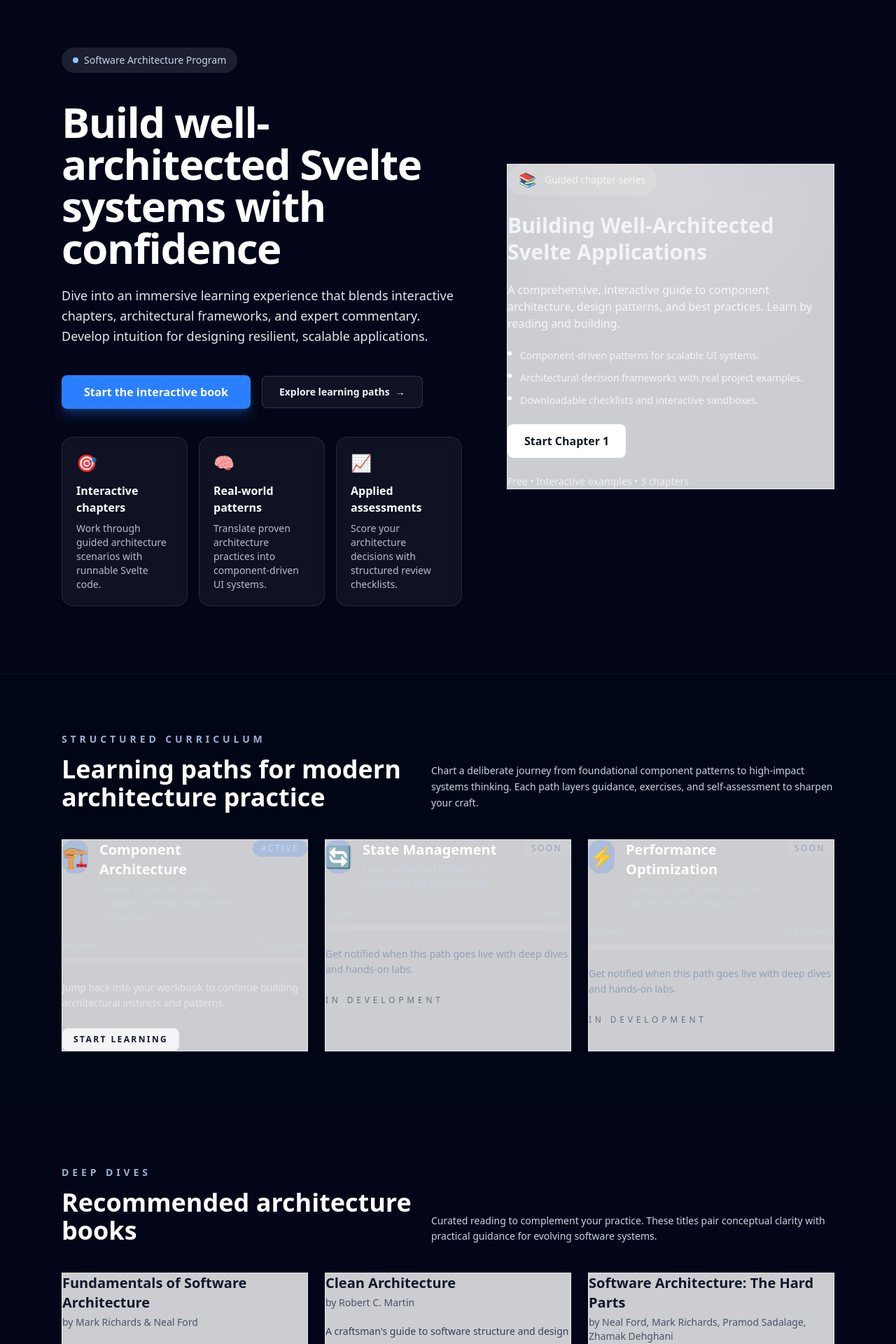
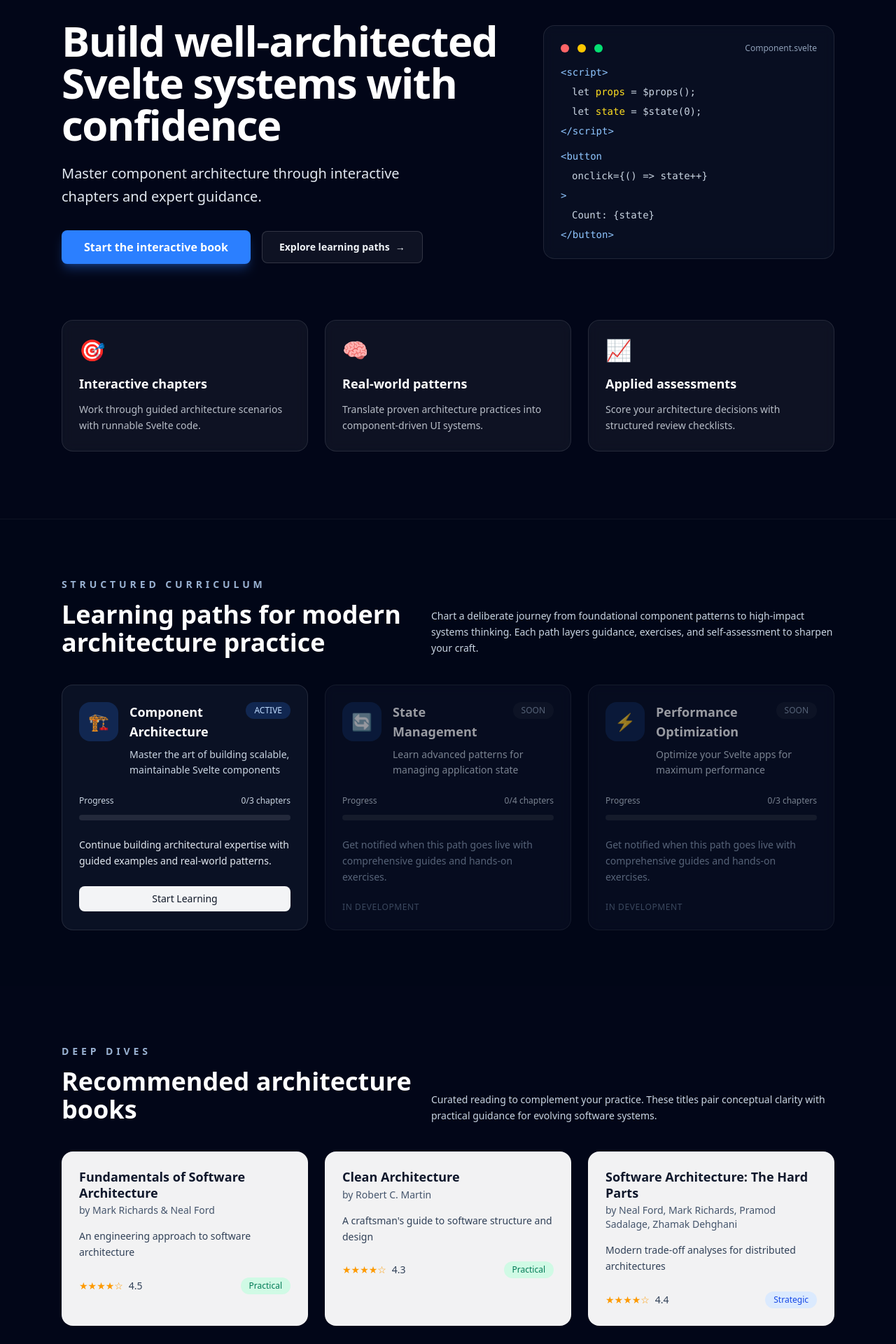
Before and after one commit to grzlz/vandeley, a SvelteKit app: page /architecture in a window 1280 px wide. Shown: the part 100-2020 px from the top of the page at 70% size. Built offline with nearby package versions, Linux system fonts and the light colour scheme.

Commit message:
Automatic deploy

```diff
--- a/src/lib/layouts/BookLayout.svelte
+++ b/src/lib/layouts/BookLayout.svelte
@@ -29,35 +29,35 @@
     const base =
       'flex items-center gap-2 px-4 py-2 rounded-lg transition-all whitespace-nowrap focus-visible:outline-none focus-visible:ring-2 focus-visible:ring-blue-400 focus-visible:ring-offset-1';
     if (isActiveChapter(chapter)) {
-      return `${base} bg-blue-100 text-blue-700 font-medium`;
+      return `${base} bg-blue-500/20 text-blue-300 font-medium`;
     }
     if (chapter.disabled) {
-      return `${base} text-gray-400 cursor-not-allowed`;
+      return `${base} text-slate-500 cursor-not-allowed`;
     }
-    return `${base} text-gray-600 hover:bg-gray-100`;
+    return `${base} text-slate-300 hover:bg-white/10`;
   };
 
   const topNavBadgeClasses = (chapter) => {
     const base = 'w-6 h-6 rounded-full flex items-center justify-center text-xs';
     if (isActiveChapter(chapter)) {
-      return `${base} bg-blue-200 text-blue-800`;
+      return `${base} bg-blue-400 text-blue-900`;
     }
     if (chapter.disabled) {
-      return `${base} bg-gray-200 text-gray-500`;
+      return `${base} bg-slate-700 text-slate-400`;
     }
-    return `${base} bg-gray-200 text-gray-600`;
+    return `${base} bg-slate-700 text-slate-300`;
   };
 
   const tableOfContentsClasses = (chapter) => {
     const base =
       'w-full text-left px-3 py-2 rounded-lg transition-all text-sm focus-visible:outline-none focus-visible:ring-2 focus-visible:ring-blue-400 focus-visible:ring-offset-1';
     if (isActiveChapter(chapter)) {
-      return `${base} bg-blue-50 text-blue-700 font-medium border-l-2 border-blue-500`;
+      return `${base} bg-blue-500/20 text-blue-300 font-medium border-l-2 border-blue-400`;
     }
     if (chapter.disabled) {
-      return `${base} text-gray-400 cursor-not-allowed`;
+      return `${base} text-slate-500 cursor-not-allowed`;
     }
-    return `${base} text-gray-600 hover:bg-gray-50`;
+    return `${base} text-slate-300 hover:bg-white/10`;
   };
 
   const currentChapterIndex = $derived(() => {
@@ -85,26 +85,26 @@
   }
 </script>
 
-<div class="min-h-screen bg-gradient-to-br from-blue-50 to-indigo-100">
+<div class="min-h-screen bg-slate-950">
   <div class="container mx-auto px-4 py-8">
     <div class="mx-auto max-w-6xl">
       <!-- Header -->
       <header class="mb-8">
         <div class="mb-6 flex flex-wrap items-center justify-between gap-4">
           <div>
-            <p class="text-xs font-semibold uppercase tracking-[0.35em] text-blue-600">Architecture Playbook</p>
-            <h1 class="mb-2 text-3xl font-bold text-gray-900">
+            <p class="text-xs font-semibold uppercase tracking-[0.35em] text-blue-400">Architecture Playbook</p>
+            <h1 class="mb-2 text-3xl font-bold text-white">
               Building Well-Architected Svelte Applications
             </h1>
-            <p class="text-gray-600">A practical guide to component architecture and design patterns</p>
+            <p class="text-slate-300">A practical guide to component architecture and design patterns</p>
           </div>
-          <a href="/architecture" class="flex items-center gap-2 text-blue-600 transition hover:text-blue-800">
+          <a href="/architecture" class="flex items-center gap-2 text-blue-400 transition hover:text-blue-300">
             ← Back to Architecture Hub
           </a>
         </div>
 
         <!-- Chapter Navigation -->
-        <nav class="rounded-xl border border-gray-200 bg-white p-4 shadow-sm">
+        <nav class="rounded-xl border border-white/10 bg-slate-900/70 p-4 backdrop-blur">
           <div class="flex items-center gap-2 overflow-x-auto">
             {#each bookChapters as chapter, index}
               <button
@@ -127,8 +127,8 @@
         <!-- Table of Contents -->
         <aside class="col-span-3">
           <div class="sticky top-8">
-            <div class="rounded-xl border border-gray-200 bg-white p-6 shadow-sm">
-              <h3 class="mb-4 font-semibold text-gray-900">Table of Contents</h3>
+            <div class="rounded-xl border border-white/10 bg-slate-900/70 p-6 backdrop-blur">
+              <h3 class="mb-4 font-semibold text-white">Table of Contents</h3>
               <nav class="space-y-2">
                 {#each bookChapters as chapter, index}
                   <button
@@ -148,16 +148,16 @@
               </nav>
 
               <!-- Reading Progress -->
-              <div class="mt-6 border-t border-gray-200 pt-6">
+              <div class="mt-6 border-t border-white/10 pt-6">
                 <div class="mb-2 flex items-center justify-between">
-                  <span class="text-sm text-gray-600">Progress</span>
-                  <span class="text-sm font-medium text-gray-900">
+                  <span class="text-sm text-slate-300">Progress</span>
+                  <span class="text-sm font-medium text-white">
                     {Math.round(((currentChapterIndex + 1) / bookChapters.length) * 100)}%
                   </span>
                 </div>
-                <div class="h-2 w-full rounded-full bg-gray-200" role="progressbar" aria-valuemin="0" aria-valuemax="100" aria-valuenow={Math.round(((currentChapterIndex + 1) / bookChapters.length) * 100)}>
+                <div class="h-2 w-full rounded-full bg-white/10" role="progressbar" aria-valuemin="0" aria-valuemax="100" aria-valuenow={Math.round(((currentChapterIndex + 1) / bookChapters.length) * 100)}>
                   <div
-                    class="h-2 rounded-full bg-blue-500 transition-all duration-300"
+                    class="h-2 rounded-full bg-blue-400 transition-all duration-300"
                     style={`width: ${((currentChapterIndex + 1) / bookChapters.length) * 100}%`}
                   ></div>
                 </div>
@@ -168,35 +168,37 @@
 
         <!-- Main Content -->
         <main class="col-span-9">
-          <article class="rounded-xl border border-gray-200 bg-white p-8 shadow-sm">
+          <article class="rounded-xl border border-white/10 bg-slate-900/70 p-8 backdrop-blur">
             <div
-              class="prose prose-lg max-w-none
-                prose-headings:text-gray-900
-                prose-p:text-gray-700 prose-p:leading-relaxed
-                prose-strong:text-gray-900
-                prose-code:bg-gray-100 prose-code:px-2 prose-code:py-1 prose-code:rounded prose-code:text-sm
-                prose-pre:bg-gray-900 prose-pre:text-gray-100
-                prose-blockquote:border-l-blue-500 prose-blockquote:bg-blue-50 prose-blockquote:p-4
-                prose-ul:text-gray-700 prose-ol:text-gray-700"
+              class="prose prose-lg max-w-none prose-invert
+                prose-headings:text-slate-100 prose-h1:text-slate-100 prose-h2:text-slate-100 prose-h3:text-slate-100
+                prose-p:text-slate-300 prose-p:leading-relaxed prose-p:!text-slate-300
+                prose-strong:text-slate-100 prose-strong:!text-slate-100
+                prose-code:bg-slate-800 prose-code:px-2 prose-code:py-1 prose-code:rounded prose-code:text-sm prose-code:text-slate-300
+                prose-pre:bg-slate-800 prose-pre:text-slate-300
+                prose-blockquote:border-l-blue-400 prose-blockquote:bg-blue-500/10 prose-blockquote:p-4 prose-blockquote:text-slate-300
+                prose-ul:text-slate-300 prose-ol:text-slate-300 prose-ul:!text-slate-300 prose-ol:!text-slate-300
+                prose-li:text-slate-300 prose-li:!text-slate-300
+                [&>*]:text-slate-300 [&_p]:!text-slate-300 [&_h1]:!text-slate-100 [&_h2]:!text-slate-100 [&_h3]:!text-slate-100 [&_li]:!text-slate-300"
             >
               {@render children()}
             </div>
 
             <!-- Chapter Navigation -->
-            <footer class="mt-12 border-t border-gray-200 pt-8">
+            <footer class="mt-12 border-t border-white/10 pt-8">
               <div class="flex flex-wrap items-center justify-between gap-4">
                 {#if prevChapter}
                   <button
                     type="button"
-                    class="flex items-center gap-2 rounded-xl bg-gray-100 px-6 py-3 transition-colors hover:bg-gray-200"
+                    class="flex items-center gap-2 rounded-xl bg-white/10 px-6 py-3 text-slate-200 transition-colors hover:bg-white/20"
                     onclick={() => navigateToChapter(prevChapter)}
                   >
                     <svg class="h-4 w-4" fill="none" stroke="currentColor" viewBox="0 0 24 24">
                       <path stroke-linecap="round" stroke-linejoin="round" stroke-width="2" d="M15 19l-7-7 7-7"></path>
                     </svg>
                     <div class="text-left">
-                      <div class="text-xs text-gray-500">Previous</div>
-                      <div class="font-medium">{prevChapter.title}</div>
+                      <div class="text-xs text-slate-400">Previous</div>
+                      <div class="font-medium text-white">{prevChapter?.title}</div>
                     </div>
                   </button>
                 {:else}
--- a/src/routes/architecture/+page.svelte
+++ b/src/routes/architecture/+page.svelte
@@ -99,7 +99,7 @@
 		></div>
 	</div>
 
-	<nav class="relative z-20 border-b border-white/10 bg-slate-950/60 backdrop-blur-xl">
+	<nav class="fixed top-0 left-0 right-0 z-50 border-b border-white/10 bg-slate-950/80 backdrop-blur-xl">
 		<div class="mx-auto flex max-w-6xl items-center justify-between px-6 py-4">
 			<div class="flex items-center gap-4">
 				<img src="/logo.png" alt="Vandeley Logo" class="h-8 w-8" />
@@ -125,24 +125,16 @@
 		</div>
 	</nav>
 
-	<section class="relative z-10 py-24">
-		<div class="mx-auto grid max-w-6xl items-center gap-16 px-6 lg:grid-cols-[1.1fr_0.9fr]">
-			<div class="space-y-10">
-				<div
-					class="inline-flex items-center gap-2 rounded-full bg-white/10 px-4 py-2 text-sm font-medium text-blue-100/90"
-				>
-					<span class="h-2 w-2 rounded-full bg-blue-300"></span>
-					Software Architecture Program
-				</div>
-
+	<section class="relative z-10 pt-32 pb-24">
+		<div class="mx-auto max-w-6xl px-6">
+			<div class="grid lg:grid-cols-[1.2fr_0.8fr] gap-16 items-center">
+				<div class="space-y-8">
 					<div class="space-y-6">
 						<h1 class="text-4xl font-bold tracking-tight text-white md:text-6xl">
 							Build well-architected Svelte systems with confidence
 						</h1>
-					<p class="max-w-2xl text-lg leading-relaxed text-slate-200">
-						Dive into an immersive learning experience that blends interactive chapters,
-						architectural frameworks, and expert commentary. Develop intuition for designing
-						resilient, scalable applications.
+						<p class="text-xl leading-relaxed text-slate-200 max-w-lg">
+							Master component architecture through interactive chapters and expert guidance.
 						</p>
 					</div>
 
@@ -164,65 +156,42 @@
 							<span aria-hidden="true">→</span>
 						</button>
 					</div>
+				</div>
 
-				<div class="grid gap-4 sm:grid-cols-3">
+				<div class="relative">
+					<div class="rounded-2xl border border-white/10 bg-slate-900/50 p-6 backdrop-blur">
+						<div class="space-y-4">
+							<div class="flex items-center gap-3">
+								<div class="h-3 w-3 rounded-full bg-red-400"></div>
+								<div class="h-3 w-3 rounded-full bg-yellow-400"></div>
+								<div class="h-3 w-3 rounded-full bg-green-400"></div>
+								<span class="ml-auto text-xs text-slate-400">Component.svelte</span>
+							</div>
+							<div class="space-y-2 text-sm font-mono">
+								<div class="text-blue-300">{'<script>'}</div>
+								<div class="text-slate-300 pl-4">let <span class="text-yellow-300">props</span> = $props();</div>
+								<div class="text-slate-300 pl-4">let <span class="text-yellow-300">state</span> = $state(0);</div>
+								<div class="text-blue-300">{'</script>'}</div>
+								<div class="mt-4 text-blue-300">{'<button'}</div>
+								<div class="text-slate-300 pl-4">onclick={'{() => state++}'}</div>
+								<div class="text-blue-300">{'>'}</div>
+								<div class="text-slate-300 pl-4">Count: {'{state}'}</div>
+								<div class="text-blue-300">{'</button>'}</div>
+							</div>
+						</div>
+					</div>
+				</div>
+			</div>
+
+			<div class="mt-20 grid gap-6 sm:grid-cols-3">
 				{#each heroHighlights as highlight}
-						<div class="rounded-2xl border border-white/10 bg-white/5 p-5 backdrop-blur">
-							<div class="text-2xl">{highlight.icon}</div>
-							<h3 class="mt-3 text-base font-semibold text-white">{highlight.title}</h3>
-							<p class="mt-2 text-sm text-slate-200/80">{highlight.description}</p>
+					<div class="rounded-2xl border border-white/10 bg-white/5 p-6 backdrop-blur hover:bg-white/10 transition-colors">
+						<div class="text-3xl mb-4">{highlight.icon}</div>
+						<h3 class="text-lg font-semibold text-white mb-3">{highlight.title}</h3>
+						<p class="text-sm text-slate-200/80 leading-relaxed">{highlight.description}</p>
 					</div>
 				{/each}
 			</div>
-			</div>
-
-			<Card
-				variant="elevated"
-				shadow="xl"
-				class="relative overflow-hidden rounded-3xl bg-gradient-to-br from-blue-500 via-indigo-500 to-purple-600 px-8 py-10 text-left text-white"
-			>
-				<div
-					class="absolute inset-0 bg-[radial-gradient(circle_at_top,_rgba(255,255,255,0.28),_transparent_60%)] opacity-60"
-				></div>
-				<div class="relative space-y-6">
-					<div
-						class="inline-flex items-center gap-3 rounded-full bg-white/15 px-4 py-2 text-sm font-medium"
-					>
-						<span class="text-xl">📚</span>
-						Guided chapter series
-					</div>
-					<h2 class="text-3xl leading-tight font-semibold">
-						Building Well-Architected Svelte Applications
-					</h2>
-					<p class="text-base text-white/85">
-						A comprehensive, interactive guide to component architecture, design patterns, and best
-						practices. Learn by reading and building.
-					</p>
-					<ul class="space-y-3 text-sm text-white/80">
-						<li class="flex items-start gap-3">
-							<span class="mt-1 h-1.5 w-1.5 rounded-full bg-white"></span>
-							Component-driven patterns for scalable UI systems.
-						</li>
-						<li class="flex items-start gap-3">
-							<span class="mt-1 h-1.5 w-1.5 rounded-full bg-white"></span>
-							Architectural decision frameworks with real project examples.
-						</li>
-						<li class="flex items-start gap-3">
-							<span class="mt-1 h-1.5 w-1.5 rounded-full bg-white"></span>
-							Downloadable checklists and interactive sandboxes.
-						</li>
-					</ul>
-					<Button
-						variant="secondary"
-						size="lg"
-						onclick={startReading}
-						class="bg-white px-6 py-3 text-base font-semibold text-blue-600 hover:bg-blue-50 focus:ring-white/40 focus:ring-offset-2 focus:ring-offset-slate-950"
-					>
-						Start Chapter 1
-					</Button>
-					<div class="text-sm text-white/70">Free • Interactive examples • 3 chapters</div>
-				</div>
-			</Card>
 		</div>
 	</section>
 
@@ -245,50 +214,41 @@
 
 			<div class="grid gap-6 md:grid-cols-2 xl:grid-cols-3">
 				{#each learningPaths as path}
-					<Card
-						variant="elevated"
-						shadow="lg"
-						hover={!path.disabled}
-						class={`group relative h-full overflow-hidden border border-white/10 bg-slate-900/70 px-7 py-8 text-left transition-colors duration-300 ${
+					<div
+						class={`group relative rounded-2xl border border-white/10 bg-slate-900/70 p-6 backdrop-blur transition-all duration-300 ${
 							path.disabled
-								? 'opacity-60 saturate-75'
+								? 'opacity-60'
 								: 'hover:border-white/20 hover:bg-slate-900/90'
 						}`}
 					>
-						<div class="flex h-full flex-col gap-6">
-							<div class="flex items-start justify-between gap-4">
+						<div class="space-y-6">
 							<div class="flex items-start gap-4">
-									<div
-										class="flex h-12 w-12 items-center justify-center rounded-2xl bg-blue-500/20 text-3xl"
-									>
+								<div class="flex h-14 w-14 items-center justify-center rounded-2xl bg-blue-500/20 text-2xl">
 									{path.icon}
 								</div>
-									<div>
-										<h3 class="text-xl font-semibold text-white">{path.title}</h3>
-										<p class="mt-1 text-sm text-slate-300">{path.description}</p>
-									</div>
-								</div>
+								<div class="flex-1">
+									<div class="flex items-start justify-between">
+										<h3 class="text-lg font-semibold text-white">{path.title}</h3>
 										{#if path.disabled}
-									<span
-										class="rounded-full bg-white/5 px-3 py-1 text-xs font-medium tracking-[0.2em] text-slate-400 uppercase"
-									>
+											<span class="rounded-full bg-white/5 px-3 py-1 text-xs font-medium text-slate-400 uppercase">
 												Soon
 											</span>
 										{:else}
-									<span
-										class="rounded-full bg-blue-500/20 px-3 py-1 text-xs font-medium tracking-[0.2em] text-blue-200 uppercase"
-									>
+											<span class="rounded-full bg-blue-500/20 px-3 py-1 text-xs font-medium text-blue-200 uppercase">
 												Active
 											</span>
 										{/if}
 									</div>
+									<p class="mt-2 text-sm text-slate-300 leading-relaxed">{path.description}</p>
+								</div>
+							</div>
 
-							<div>
-								<div class="mb-2 flex items-center justify-between text-xs text-slate-300">
+							<div class="space-y-3">
+								<div class="flex items-center justify-between text-xs text-slate-300">
 									<span>Progress</span>
 									<span>{path.progress}/{path.chapters} chapters</span>
 								</div>
-								<div class="h-2 w-full overflow-hidden rounded-full bg-white/10">
+								<div class="h-2 overflow-hidden rounded-full bg-white/10">
 									<div
 										class="h-full rounded-full bg-gradient-to-r from-blue-400 to-indigo-500 transition-all duration-300"
 										style={`width: ${(path.progress / path.chapters) * 100}%`}
@@ -297,34 +257,27 @@
 							</div>
 
 							{#if path.disabled}
-								<p class="text-sm leading-relaxed text-slate-400">
-									Get notified when this path goes live with deep dives and hands-on labs.
+								<p class="text-sm text-slate-400 leading-relaxed">
+									Get notified when this path goes live with comprehensive guides and hands-on exercises.
 								</p>
-							{:else}
-								<p class="text-sm leading-relaxed text-slate-200">
-									Jump back into your workbook to continue building architectural instincts and
-									patterns.
-								</p>
-							{/if}
-
-							<div class="mt-auto">
-								{#if path.disabled}
-									<div class="text-xs font-medium tracking-[0.4em] text-slate-500 uppercase">
+								<div class="text-xs font-medium text-slate-500 uppercase tracking-wider">
 									In development
 								</div>
 							{:else}
+								<p class="text-sm text-slate-200 leading-relaxed">
+									Continue building architectural expertise with guided examples and real-world patterns.
+								</p>
 								<Button
 									variant="secondary"
 									size="sm"
 									onclick={path.action}
-										class="bg-blue-500/20 px-4 py-2 text-xs font-semibold tracking-[0.2em] text-blue-100 uppercase hover:bg-blue-500/30 focus:ring-blue-300 focus:ring-offset-2 focus:ring-offset-slate-950"
+									class="w-full bg-blue-500/20 px-4 py-2 text-sm font-medium text-blue-100 hover:bg-blue-500/30"
 								>
-										{path.progress === 0 ? 'Start learning' : 'Continue'}
+									{path.progress === 0 ? 'Start Learning' : 'Continue'}
 								</Button>
 							{/if}
 						</div>
 					</div>
-					</Card>
 				{/each}
 			</div>
 		</div>
@@ -349,44 +302,36 @@
 
 			<div class="grid gap-6 md:grid-cols-2 xl:grid-cols-3">
 				{#each architectureBooks as book}
-					<Card
-						variant="glass"
-						shadow="lg"
-						class="h-full bg-white/90 px-7 py-8 text-left text-slate-900 backdrop-blur"
-					>
-						<div class="flex h-full flex-col gap-5">
+					<div class="rounded-2xl border border-white/10 bg-white/95 p-6 backdrop-blur transition-all hover:bg-white">
+						<div class="space-y-4">
 							<div>
-								<h3 class="text-xl font-semibold text-slate-900">{book.title}</h3>
-								<p class="mt-1 text-sm font-medium text-slate-600">by {book.authors}</p>
+								<h3 class="text-lg font-semibold text-slate-900 leading-tight">{book.title}</h3>
+								<p class="mt-1 text-sm text-slate-600">by {book.authors}</p>
 							</div>
 
-							<p class="text-sm leading-relaxed text-slate-700">{book.description}</p>
+							<p class="text-sm text-slate-700 leading-relaxed">{book.description}</p>
 
-							<div class="mt-auto flex items-center justify-between pt-4 text-sm text-slate-600">
+							<div class="flex items-center justify-between pt-2">
 								<div class="flex items-center gap-2">
-									<div class="flex text-lg text-amber-500">
+									<div class="flex text-amber-500">
 										{#each Array(5) as _, i}
-											<span>{i < Math.floor(book.rating) ? '★' : '☆'}</span>
+											<span class="text-sm">{i < Math.floor(book.rating) ? '★' : '☆'}</span>
 										{/each}
 									</div>
-									<span class="font-medium">{book.rating.toFixed(1)}</span>
+									<span class="text-sm font-medium text-slate-700">{book.rating.toFixed(1)}</span>
 								</div>
 								{#if book.practical}
-									<span
-										class="rounded-full bg-emerald-100 px-3 py-1 text-xs font-semibold text-emerald-700"
-									>
-										Practical playbook
+									<span class="rounded-full bg-emerald-100 px-3 py-1 text-xs font-medium text-emerald-700">
+										Practical
 									</span>
 								{:else}
-									<span
-										class="rounded-full bg-blue-100 px-3 py-1 text-xs font-semibold text-blue-700"
-									>
-										Strategic insights
+									<span class="rounded-full bg-blue-100 px-3 py-1 text-xs font-medium text-blue-700">
+										Strategic
 									</span>
 								{/if}
 							</div>
 						</div>
-					</Card>
+					</div>
 				{/each}
 			</div>
 		</div>
```
Also changed, not shown: src/routes/book/chapter-1/+page.svelte (+4 -4 lines). Lines whose indentation alone changed are shown as unchanged.
